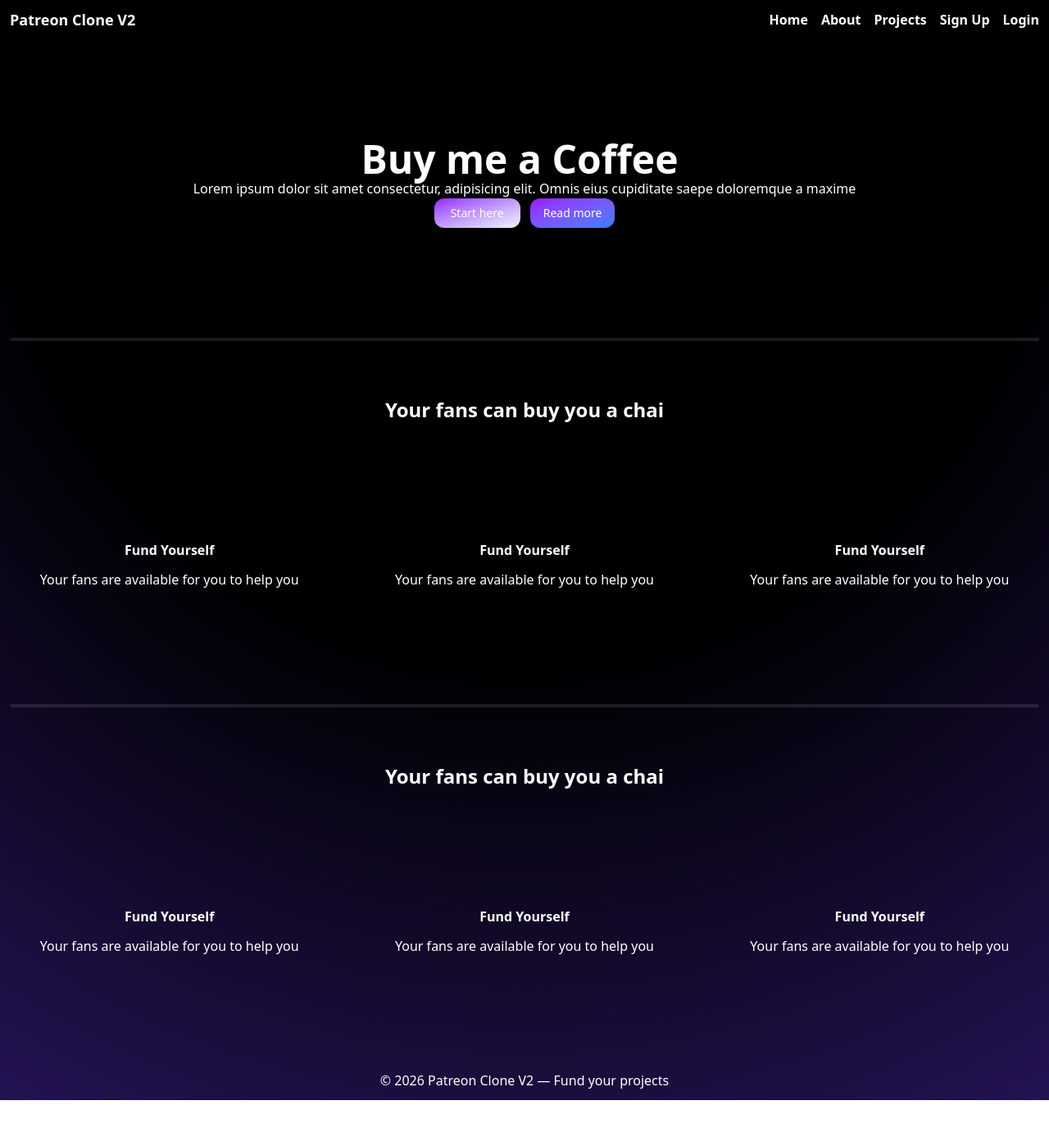
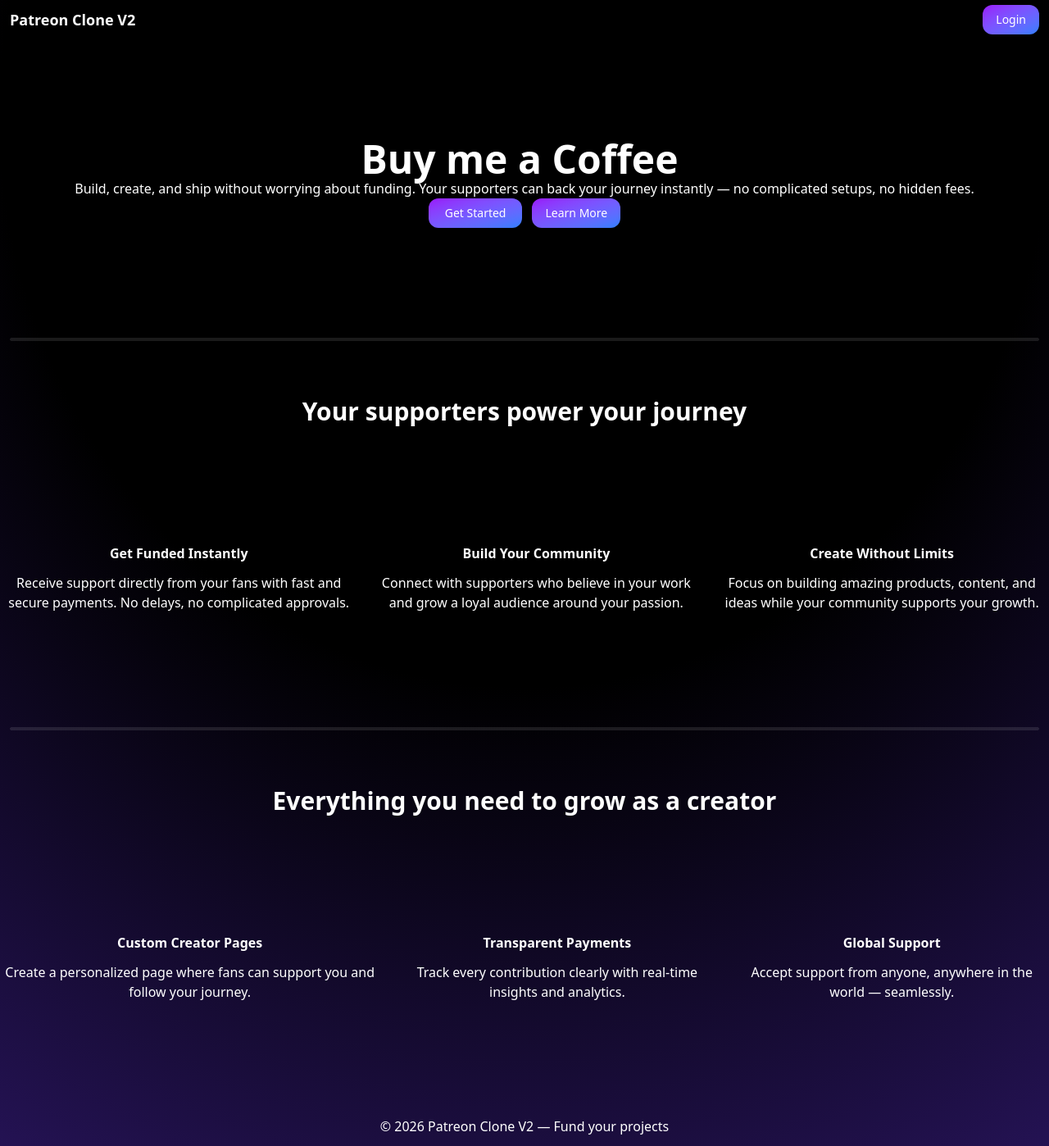
Before and after one commit to AdityaLad1/CreatorSpace, a Next.js app: page / in a window 1280 px wide. Shown: the whole page at 82% size. Before the commit the page ends 1342 px from the top, so only its background shows below. Built offline with nearby package versions, Linux system fonts and the light colour scheme; some icons are missing.

Commit message:
replace lorem ipsum and other text

```diff
--- /dev/null
+++ b/app/login/page.js
@@ -0,0 +1,11 @@
+import React from 'react'
+
+const Login = () => {
+  return (
+    <div className=' text-white py-14 container mx-auto'>
+      <h1 className='text-center font-bold text-3xl'>Login to get your fans to support you</h1>
+    </div>
+  )
+}
+
+export default Login
--- a/app/page.js
+++ b/app/page.js
@@ -6,7 +6,7 @@
     <>
       <div className="flex justify-center flex-col items-center text-white h-[44vh]">
         <div className="font-bold text-5xl flex justify-center items-center gap-3">
-          Buy me a Coffee
+          Buy me a Coffee{" "}
           <span>
             <lord-icon
               src="https://cdn.lordicon.com/oyxqonng.json"
@@ -18,15 +18,16 @@
           </span>
         </div>
         <p>
-          Lorem ipsum dolor sit amet consectetur, adipisicing elit. Omnis eius
-          cupiditate saepe doloremque a maxime{" "}
+          Build, create, and ship without worrying about funding. Your
+          supporters can back your journey instantly — no complicated setups, no
+          hidden fees.
         </p>
         <div className="flex gap-3">
           <button
             type="button"
-            className="text-white    bg-gradient-to-br from-purple-600 to-blue-50 font-medium text-sm px-5 py-2 rounded-xl transition-transform duration-200    hover:scale-110    focus:ring-4 focus:ring-blue-300 "
+            className="text-white    bg-gradient-to-br from-purple-600 to-blue-500 font-medium text-sm px-5 py-2 rounded-xl transition-transform duration-200    hover:scale-110    focus:ring-4 focus:ring-blue-300 "
           >
-            Start here
+            Get Started
           </button>
 
           <button
@@ -37,42 +38,30 @@
              font-medium text-sm px-4 py-2 leading-5 rounded-xl
              transition-all duration-200 hover:scale-105"
           >
-            Read more
+            Learn More
           </button>
         </div>
       </div>
       <div className="bg-white h-1 opacity-10 m-3 border rounded-2xl"> </div>
 
       <div className=" text-white container mx-auto pb-32 pt-14">
-        <h1 className="text-2xl font-bold text-center mb-14">
-          Your fans can buy you a chai
+        <h1 className="text-3xl font-bold text-center mb-14">
+          Your supporters power your journey
         </h1>
         <div className="flex gap-5 justify-around">
           <div className="item space-y-3 flex flex-col items-center justify-center ">
             <lord-icon
               // className=" bg-slate-600 rounded-full  text-black"
-              src="https://cdn.lordicon.com/vrexohmd.json"
+              src="https://cdn.lordicon.com/bcrbahnt.json"
               trigger="loop"
               delay="3000"
               stroke="bold"
               style={{ width: 75, height: 75 }}
             />
-            <p className="font-bold">Fund Yourself</p>
+            <p className="font-bold">Get Funded Instantly</p>
             <p className="text-center">
-              Your fans are available for you to help you{" "}
-            </p>
-          </div>
-          <div className="item space-y-3 flex flex-col items-center justify-center ">
-            <lord-icon
-              src="https://cdn.lordicon.com/zluevvdn.json"
-              trigger="loop"
-              delay="3000"
-              stroke="bold"
-              style={{ width: 75, height: 75 }}
-            />
-            <p className="font-bold">Fund Yourself</p>
-            <p className="text-center">
-              Your fans are available for you to help you{" "}
+              Receive support directly from your fans with fast and secure
+              payments. No delays, no complicated approvals.
             </p>
           </div>
           <div className="item space-y-3 flex flex-col items-center justify-center ">
@@ -83,57 +72,74 @@
               stroke="bold"
               style={{ width: 75, height: 75 }}
             />
-            <p className="font-bold">Fund Yourself</p>
+            <p className="font-bold">Build Your Community</p>
             <p className="text-center">
-              Your fans are available for you to help you{" "}
+              Connect with supporters who believe in your work and grow a loyal
+              audience around your passion.
+            </p>
+          </div>
+          <div className="item space-y-3 flex flex-col items-center justify-center ">
+            <lord-icon
+              src="https://cdn.lordicon.com/vrexohmd.json"
+              trigger="loop"
+              delay="3000"
+              stroke="bold"
+              style={{ width: 75, height: 75 }}
+            />
+            <p className="font-bold">Create Without Limits</p>
+            <p className="text-center">
+              Focus on building amazing products, content, and ideas while your
+              community supports your growth.
             </p>
           </div>
         </div>
       </div>
       <div className="bg-white h-1 opacity-10 m-3 border rounded-2xl"> </div>
       <div className=" text-white container mx-auto pb-32 pt-14">
-        <h1 className="text-2xl font-bold text-center mb-14">
-          Your fans can buy you a chai
+        <h1 className="text-3xl font-bold text-center mb-14">
+          Everything you need to grow as a creator
         </h1>
         <div className="flex gap-5 justify-around">
           <div className="item space-y-3 flex flex-col items-center justify-center ">
             <lord-icon
               // className=" bg-slate-600 rounded-full  text-black"
-              src="https://cdn.lordicon.com/vrexohmd.json"
+              src="https://cdn.lordicon.com/mnlnsxhq.json"
               trigger="loop"
               delay="3000"
               stroke="bold"
               style={{ width: 75, height: 75 }}
             />
-            <p className="font-bold">Fund Yourself</p>
+            <p className="font-bold">Custom Creator Pages</p>
             <p className="text-center">
-              Your fans are available for you to help you{" "}
+              Create a personalized page where fans can support you and follow
+              your journey.
             </p>
           </div>
           <div className="item space-y-3 flex flex-col items-center justify-center ">
             <lord-icon
-              src="https://cdn.lordicon.com/zluevvdn.json"
+              src="https://cdn.lordicon.com/mzcaikdp.json"
               trigger="loop"
               delay="3000"
               stroke="bold"
               style={{ width: 75, height: 75 }}
             />
-            <p className="font-bold">Fund Yourself</p>
+            <p className="font-bold">Transparent Payments</p>
             <p className="text-center">
-              Your fans are available for you to help you{" "}
+              Track every contribution clearly with real-time insights and
+              analytics.
             </p>
           </div>
           <div className="item space-y-3 flex flex-col items-center justify-center ">
             <lord-icon
-              src="https://cdn.lordicon.com/wyaqzesp.json"
+              src="https://cdn.lordicon.com/jgeruqwm.json"
               trigger="loop"
               delay="3000"
               stroke="bold"
               style={{ width: 75, height: 75 }}
             />
-            <p className="font-bold">Fund Yourself</p>
+            <p className="font-bold">Global Support</p>
             <p className="text-center">
-              Your fans are available for you to help you{" "}
+              Accept support from anyone, anywhere in the world — seamlessly.
             </p>
           </div>
         </div>
--- a/components/Navbar.js
+++ b/components/Navbar.js
@@ -1,5 +1,6 @@
 import React from "react";
 import Image from "next/image";
+import Link from "next/link";
 
 const Navbar = () => {
   return (
@@ -7,12 +8,12 @@
       <div className="logo font-bold text-lg flex gap-2 justify-center items-center">
         <span>Patreon Clone V2</span>
         <lord-icon
-              src="https://cdn.lordicon.com/oyxqonng.json"
-              trigger="loop"
-              stroke="bold"
-              state="loop-cycle"
-              style={{ width:30, height:30 }}
-            />
+          src="https://cdn.lordicon.com/oyxqonng.json"
+          trigger="loop"
+          stroke="bold"
+          state="loop-cycle"
+          style={{ width: 30, height: 30 }}
+        />
 
         {/* <Image
           src="/manworking.svg"
@@ -22,13 +23,27 @@
           className="ml-2"
         /> */}
       </div>
-      <ul className="flex justify-between gap-4">
+      {/* <ul className="flex justify-between gap-4">
         <li>Home</li>
         <li>About</li>
         <li>Projects</li>
         <li>Sign Up</li>
         <li>Login</li>
-      </ul>
+      </ul> */}
+      <div>
+        <Link  href={"/login"}>
+        <button
+          type="button"
+          className="text-white bg-gradient-to-br from-purple-600 to-blue-500
+          hover:bg-gradient-to-bl focus:ring-4 focus:outline-none
+          focus:ring-blue-300 dark:focus:ring-blue-800
+          font-medium text-sm px-4 py-2 leading-5 rounded-xl
+          transition-all duration-200 hover:scale-105"
+          >
+          Login
+        </button>{" "}
+          </Link>
+      </div>
     </nav>
   );
 };
```
Lines whose indentation alone changed are shown as unchanged.
